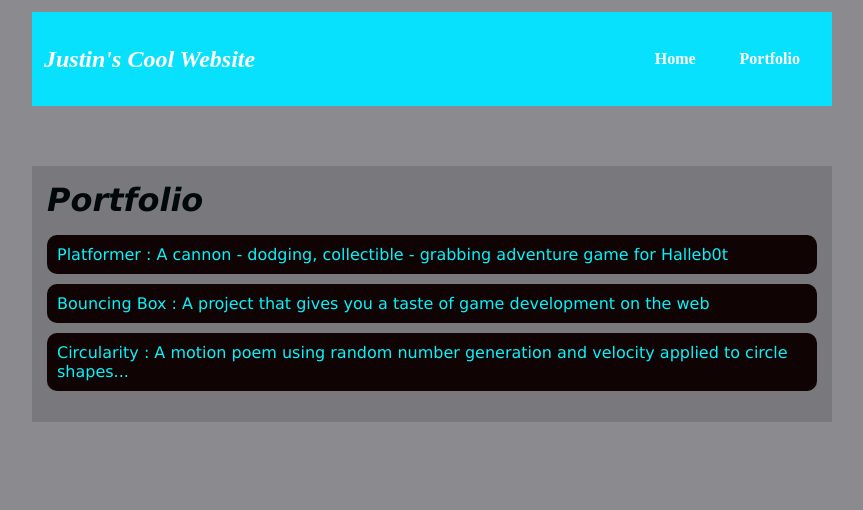
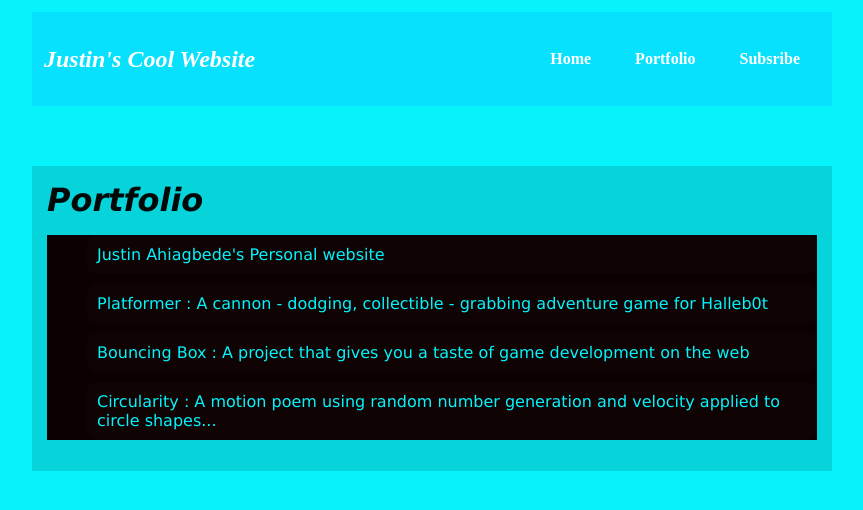
Before and after one commit to JustinA545/JustinA545.github.io, a plain HTML site: page project-instructions/portfolio.html in a window 1280 px wide. Shown: the whole page, without its empty margins (208-1071 px from the left). Drawn offline with Linux system fonts and the light colour scheme; files that its build step writes are made by us from their sources.

Commit message:
add portfolio.html file

```diff
--- a/project-instructions/portfolio.html
+++ b/project-instructions/portfolio.html
@@ -12,8 +12,9 @@
          }
          #portfolio {
              list-style-type: none;
-             padding-left: 0;
+             padding-left: 1;
              font-family: Verdana, Geneva, Tahoma, sans-serif;
+             background-color: rgb(12, 0, 0);
          }
 
          #portfolio li {
@@ -31,7 +32,9 @@
              text-decoration: none;
              color: #06f3fb;
          }
-
+        body{
+            background-color: #06f3fb;
+        }
 
         </style>
     </head>
@@ -47,12 +50,16 @@
              <li class="nav-li">
                <a class="nav-a" href="portfolio.html">Portfolio</a>
              </li>
+             <li class="nav-li">
+                <a class="nav-a" href="https://www.youtube.com/channel/UCuPKe7adcM5nWkPnt68LJTA">Subsribe</a>
+              </li>
          </ul>
      </nav>
         <main>
             <div class="content">
                 <h1>Portfolio</h1>
                 <ul id="portfolio">
+                    <li><a href="https://5500-justina545-justina545gi-8qe7pscth7e.ws-us84.gitpod.io/Index.html">Justin Ahiagbede's Personal website</a></li>
                     <li><a href="projects/platformer/">Platformer : A cannon - dodging, collectible - grabbing adventure game for Halleb0t</a></li>
     <li><a href="projects/bouncing-box/">Bouncing Box : A project that gives you a taste of game development on the web </a></li>
     <li><a href="projects/circularity/">Circularity : A motion poem using random number generation and velocity applied to circle shapes...</a></li>
```
